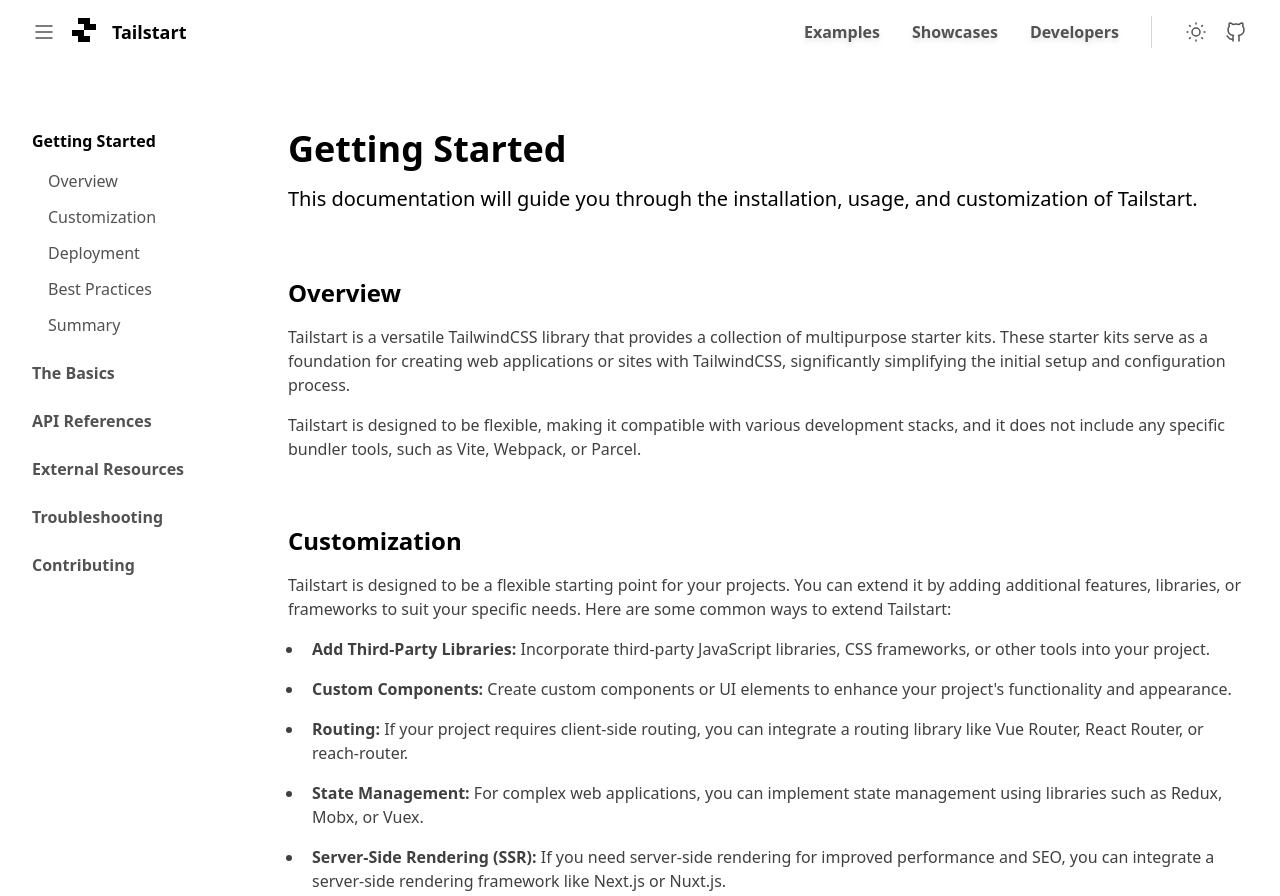
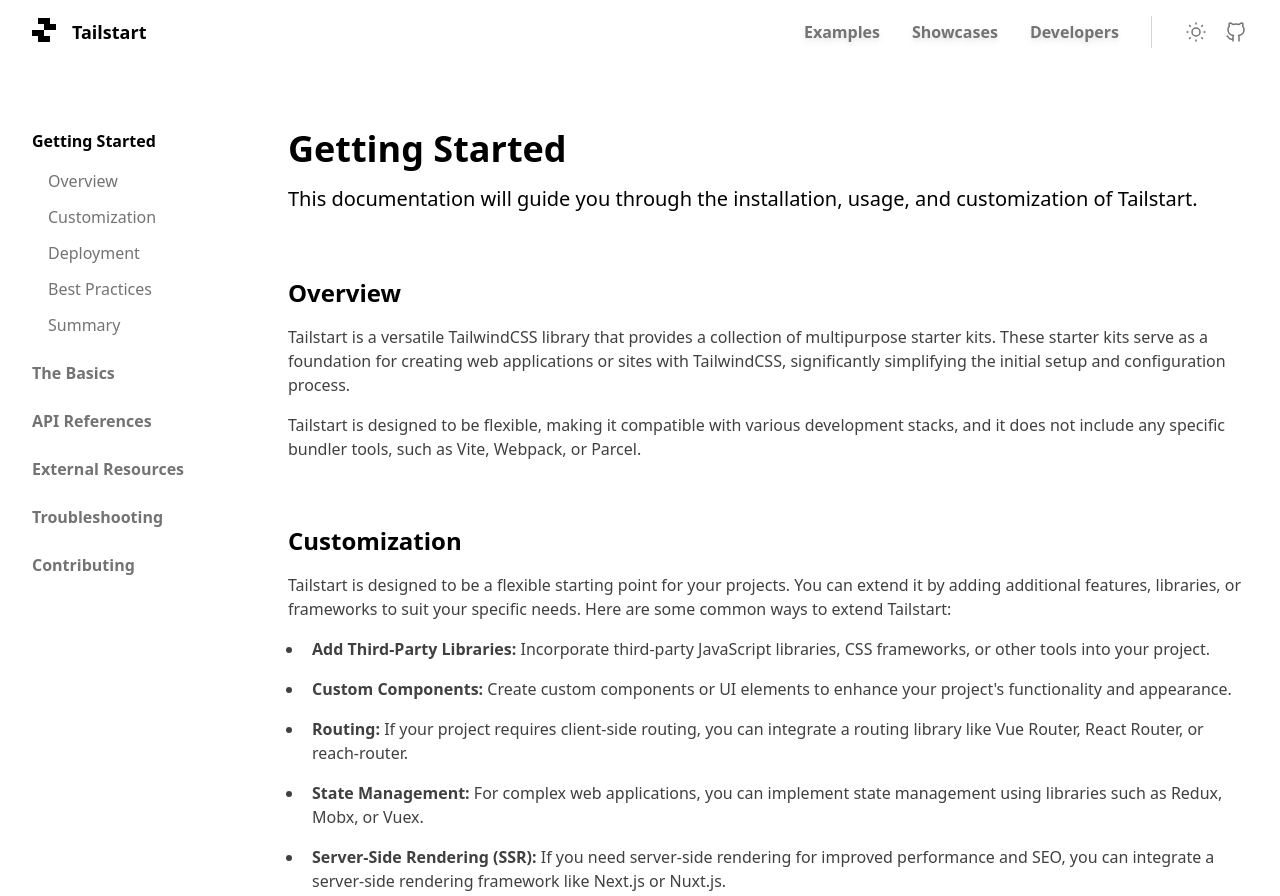
Before and after one commit to mkfizi/tailstart-documentation-lite-alpinejs, a website: page index.html in a window 1280 px wide. Shown: the top 896 px of the page. Drawn offline with nearby package versions, Linux system fonts and the light colour scheme.

Commit message:
Change link colours to `neutral-500` for light mode

```diff
--- a/index.html
+++ b/index.html
@@ -132,11 +132,11 @@
                 <div class="flex items-center gap-4">
 
                     <!-- Sidebar menu open button -->
-                    <button id="sidebar-menu-open" type="button" class="group" aria-controls="sidebar-menu" aria-expanded="false" aria-label="Open sidebar menu"
+                    <button id="sidebar-menu-open" type="button" class="group lg:hidden" aria-controls="sidebar-menu" aria-expanded="false" aria-label="Open sidebar menu"
                         :aria-expanded="isSidebarMenuOpen ? true : false"
                         @click="isSidebarMenuOpen = true"
                     >
-                        <svg xmlns="http://www.w3.org/2000/svg" class="w-6 h-6 stroke-neutral-600 dark:stroke-neutral-400 group-hover:stroke-black dark:group-hover:stroke-white" width="24" height="24" viewBox="0 0 24 24" stroke-width="1.5" stroke="currentColor" stroke-linecap="round" stroke-linejoin="round">
+                        <svg xmlns="http://www.w3.org/2000/svg" class="w-6 h-6 stroke-neutral-500 dark:stroke-neutral-400 group-hover:stroke-black dark:group-hover:stroke-white" width="24" height="24" viewBox="0 0 24 24" stroke-width="1.5" stroke="currentColor" stroke-linecap="round" stroke-linejoin="round">
                             <path stroke="none" d="M0 0h24v24H0z" fill="none"/>
                             <path d="M4 6l16 0" />
                             <path d="M4 12l16 0" />
@@ -188,7 +188,7 @@
                                 :aria-expanded="isNavbarMenuOpen ? true : false"
                                 @click="isNavbarMenuOpen = false"
                             >
-                                <svg xmlns="http://www.w3.org/2000/svg" class="w-6 h-6 stroke-neutral-600 dark:stroke-neutral-400 group-hover:stroke-black dark:group-hover:stroke-white" width="24" height="24" viewBox="0 0 24 24" stroke-width="1.5" stroke="currentColor" fill="none" stroke-linecap="round" stroke-linejoin="round">
+                                <svg xmlns="http://www.w3.org/2000/svg" class="w-6 h-6 stroke-neutral-500 dark:stroke-neutral-400 group-hover:stroke-black dark:group-hover:stroke-white" width="24" height="24" viewBox="0 0 24 24" stroke-width="1.5" stroke="currentColor" fill="none" stroke-linecap="round" stroke-linejoin="round">
                                     <path stroke="none" d="M0 0h24v24H0z" fill="none"/>
                                     <path d="M18 6l-12 12" />
                                     <path d="M6 6l12 12" />
@@ -198,13 +198,13 @@
                             <!-- Navbar menu link -->
                             <ul class="space-y-4 lg:space-y-0 lg:flex lg:gap-8">
                                 <li>
-                                    <a href="#" class="block font-semibold text-neutral-600 dark:text-neutral-400 hover:text-black dark:hover:text-white">Examples</a>
+                                    <a href="#" class="block font-semibold text-neutral-500 dark:text-neutral-400 hover:text-black dark:hover:text-white">Examples</a>
                                 </li>
                                 <li>
-                                    <a href="#" class="block font-semibold text-neutral-600 dark:text-neutral-400 hover:text-black dark:hover:text-white">Showcases</a>
+                                    <a href="#" class="block font-semibold text-neutral-500 dark:text-neutral-400 hover:text-black dark:hover:text-white">Showcases</a>
                                 </li>
                                 <li>
-                                    <a href="#" class="block font-semibold text-neutral-600 dark:text-neutral-400 hover:text-black dark:hover:text-white">Developers</a>
+                                    <a href="#" class="block font-semibold text-neutral-500 dark:text-neutral-400 hover:text-black dark:hover:text-white">Developers</a>
                                 </li>
                             </ul>
 
@@ -228,7 +228,7 @@
                                 document.documentElement.classList.toggle('dark', isDarkMode);
                             "
                         >
-                            <svg xmlns="http://www.w3.org/2000/svg" class="w-6 h-6 dark:hidden stroke-neutral-600 group-hover:stroke-black" width="24" height="24" viewBox="0 0 24 24" stroke-width="1.5" stroke="currentColor" fill="none" stroke-linecap="round" stroke-linejoin="round">
+                            <svg xmlns="http://www.w3.org/2000/svg" class="w-6 h-6 dark:hidden stroke-neutral-500 group-hover:stroke-black" width="24" height="24" viewBox="0 0 24 24" stroke-width="1.5" stroke="currentColor" fill="none" stroke-linecap="round" stroke-linejoin="round">
                                 <path stroke="none" d="M0 0h24v24H0z" fill="none"/>
                                 <path d="M12 12m-4 0a4 4 0 1 0 8 0a4 4 0 1 0 -8 0" />
                                 <path d="M3 12h1m8 -9v1m8 8h1m-9 8v1m-6.4 -15.4l.7 .7m12.1 -.7l-.7 .7m0 11.4l.7 .7m-12.1 -.7l-.7 .7" />
@@ -240,7 +240,7 @@
                         </button>
 
                         <a href="https://github.com/mkfizi/tailstart-documentation-lite-alpinejs" target="_blank" class="group" aria-label="Go to Github repository">
-                            <svg xmlns="http://www.w3.org/2000/svg" class="w-6 h-6 stroke-neutral-600 dark:stroke-neutral-400 group-hover:stroke-black dark:group-hover:stroke-white" width="24" height="24" viewBox="0 0 24 24" stroke-width="1.5" stroke="currentColor" fill="none" stroke-linecap="round" stroke-linejoin="round">
+                            <svg xmlns="http://www.w3.org/2000/svg" class="w-6 h-6 stroke-neutral-500 dark:stroke-neutral-400 group-hover:stroke-black dark:group-hover:stroke-white" width="24" height="24" viewBox="0 0 24 24" stroke-width="1.5" stroke="currentColor" fill="none" stroke-linecap="round" stroke-linejoin="round">
                                 <path stroke="none" d="M0 0h24v24H0z" fill="none"/>
                                 <path d="M9 19c-4.3 1.4 -4.3 -2.5 -6 -3m12 5v-3.5c0 -1 .1 -1.4 -.5 -2c2.8 -.3 5.5 -1.4 5.5 -6a4.6 4.6 0 0 0 -1.3 -3.2a4.2 4.2 0 0 0 -.1 -3.2s-1.1 -.3 -3.5 1.3a12.3 12.3 0 0 0 -6.2 0c-2.4 -1.6 -3.5 -1.3 -3.5 -1.3a4.2 4.2 0 0 0 -.1 3.2a4.6 4.6 0 0 0 -1.3 3.2c0 4.6 2.7 5.7 5.5 6c-.6 .6 -.6 1.2 -.5 2v3.5" />
                             </svg>
@@ -251,7 +251,7 @@
                             :aria-expanded="isNavbarMenuOpen ? true : false"
                             @click="isNavbarMenuOpen = true"
                         >
-                            <svg xmlns="http://www.w3.org/2000/svg" class="w-6 h-6 stroke-neutral-600 dark:stroke-neutral-400 group-hover:stroke-black dark:group-hover:stroke-white" width="24" height="24" viewBox="0 0 24 24" stroke-width="1.5" stroke="currentColor" fill="none" stroke-linecap="round" stroke-linejoin="round">
+                            <svg xmlns="http://www.w3.org/2000/svg" class="w-6 h-6 stroke-neutral-500 dark:stroke-neutral-400 group-hover:stroke-black dark:group-hover:stroke-white" width="24" height="24" viewBox="0 0 24 24" stroke-width="1.5" stroke="currentColor" fill="none" stroke-linecap="round" stroke-linejoin="round">
                                 <path stroke="none" d="M0 0h24v24H0z" fill="none"/>
                                 <path d="M12 12m-1 0a1 1 0 1 0 2 0a1 1 0 1 0 -2 0" />
                                 <path d="M12 19m-1 0a1 1 0 1 0 2 0a1 1 0 1 0 -2 0" />
@@ -344,7 +344,7 @@
                     :aria-expanded="isSidebarMenuOpen ? true : false"
                     @click="isSidebarMenuOpen = false"
                 >
-                    <svg xmlns="http://www.w3.org/2000/svg" class="w-6 h-6 stroke-neutral-600 dark:stroke-neutral-400 group-hover:stroke-black dark:group-hover:stroke-white" width="24" height="24" viewBox="0 0 24 24" stroke-width="1.5" stroke="currentColor" fill="none" stroke-linecap="round" stroke-linejoin="round">
+                    <svg xmlns="http://www.w3.org/2000/svg" class="w-6 h-6 stroke-neutral-500 dark:stroke-neutral-400 group-hover:stroke-black dark:group-hover:stroke-white" width="24" height="24" viewBox="0 0 24 24" stroke-width="1.5" stroke="currentColor" fill="none" stroke-linecap="round" stroke-linejoin="round">
                         <path stroke="none" d="M0 0h24v24H0z" fill="none"/>
                         <path d="M18 6l-12 12" />
                         <path d="M6 6l12 12" />
@@ -357,46 +357,46 @@
                         <a href="#" class="block text-base font-bold text-black dark:text-white">Getting Started</a>
                         <ul class="ml-4 space-y-3 marker:text-neutral-700 dark:marker:text-neutral-300">
                             <li>
-                                <a href="#overview" class="block text-base text-neutral-600 dark:text-neutral-400 hover:text-black hover:dark:text-white"
-                                    :class="isSectionActive[`${$el.getAttribute('href').substring(1)}`] ? 'text-black dark:text-white font-semibold' : 'text-neutral-600 dark:text-neutral-400'"
+                                <a href="#overview" class="block text-base text-neutral-500 dark:text-neutral-400 hover:text-black hover:dark:text-white"
+                                    :class="isSectionActive[`${$el.getAttribute('href').substring(1)}`] ? 'text-black dark:text-white font-semibold' : 'text-neutral-500 dark:text-neutral-400'"
                                 >Overview</a>
                             </li>
                             <li>
-                                <a href="#customization" class="block text-base text-neutral-600 dark:text-neutral-400 hover:text-black hover:dark:text-white"
-                                    :class="isSectionActive[`${$el.getAttribute('href').substring(1)}`] ? 'text-black dark:text-white font-semibold' : 'text-neutral-600 dark:text-neutral-400'"
+                                <a href="#customization" class="block text-base text-neutral-500 dark:text-neutral-400 hover:text-black hover:dark:text-white"
+                                    :class="isSectionActive[`${$el.getAttribute('href').substring(1)}`] ? 'text-black dark:text-white font-semibold' : 'text-neutral-500 dark:text-neutral-400'"
                                 >Customization</a>
                             </li>
                             <li>
-                                <a href="#deployment" class="block text-base text-neutral-600 dark:text-neutral-400 hover:text-black hover:dark:text-white"
-                                    :class="isSectionActive[`${$el.getAttribute('href').substring(1)}`] ? 'text-black dark:text-white font-semibold' : 'text-neutral-600 dark:text-neutral-400'"
+                                <a href="#deployment" class="block text-base text-neutral-500 dark:text-neutral-400 hover:text-black hover:dark:text-white"
+                                    :class="isSectionActive[`${$el.getAttribute('href').substring(1)}`] ? 'text-black dark:text-white font-semibold' : 'text-neutral-500 dark:text-neutral-400'"
                                 >Deployment</a>
                             </li>
                             <li>
-                                <a href="#best-practices" class="block text-base text-neutral-600 dark:text-neutral-400 hover:text-black hover:dark:text-white"
-                                    :class="isSectionActive[`${$el.getAttribute('href').substring(1)}`] ? 'text-black dark:text-white font-semibold' : 'text-neutral-600 dark:text-neutral-400'"
+                                <a href="#best-practices" class="block text-base text-neutral-500 dark:text-neutral-400 hover:text-black hover:dark:text-white"
+                                    :class="isSectionActive[`${$el.getAttribute('href').substring(1)}`] ? 'text-black dark:text-white font-semibold' : 'text-neutral-500 dark:text-neutral-400'"
                                 >Best Practices</a>
                             </li>
                             <li>
-                                <a href="#summary" class="block text-base text-neutral-600 dark:text-neutral-400 hover:text-black hover:dark:text-white"
-                                    :class="isSectionActive[`${$el.getAttribute('href').substring(1)}`] ? 'text-black dark:text-white font-semibold' : 'text-neutral-600 dark:text-neutral-400'"
+                                <a href="#summary" class="block text-base text-neutral-500 dark:text-neutral-400 hover:text-black hover:dark:text-white"
+                                    :class="isSectionActive[`${$el.getAttribute('href').substring(1)}`] ? 'text-black dark:text-white font-semibold' : 'text-neutral-500 dark:text-neutral-400'"
                                 >Summary</a>
                             </li>
                         </ul>
                     </li>
                     <li>
-                        <a href="#" class="block text-base font-semibold text-neutral-600 dark:text-neutral-400 hover:text-black dark:hover:text-white">The Basics</a>
+                        <a href="#" class="block text-base font-semibold text-neutral-500 dark:text-neutral-400 hover:text-black dark:hover:text-white">The Basics</a>
                     </li>
                     <li>
-                        <a href="#" class="block text-base font-semibold text-neutral-600 dark:text-neutral-400 hover:text-black dark:hover:text-white">API References</a>
+                        <a href="#" class="block text-base font-semibold text-neutral-500 dark:text-neutral-400 hover:text-black dark:hover:text-white">API References</a>
                     </li>
                     <li>
-                        <a href="#" class="block text-base font-semibold text-neutral-600 dark:text-neutral-400 hover:text-black dark:hover:text-white">External Resources</a>
+                        <a href="#" class="block text-base font-semibold text-neutral-500 dark:text-neutral-400 hover:text-black dark:hover:text-white">External Resources</a>
                     </li>
                     <li>
-                        <a href="#" class="block text-base font-semibold text-neutral-600 dark:text-neutral-400 hover:text-black dark:hover:text-white">Troubleshooting</a>
+                        <a href="#" class="block text-base font-semibold text-neutral-500 dark:text-neutral-400 hover:text-black dark:hover:text-white">Troubleshooting</a>
                     </li>
                     <li>
-                        <a href="#" class="block text-base font-semibold text-neutral-600 dark:text-neutral-400 hover:text-black dark:hover:text-white">Contributing</a>
+                        <a href="#" class="block text-base font-semibold text-neutral-500 dark:text-neutral-400 hover:text-black dark:hover:text-white">Contributing</a>
                     </li>
                 </ul>
 
@@ -500,7 +500,7 @@
     <!-- Footer -->
     <footer class="absolute bottom-0 w-full max-w-screen-xl px-4 pb-px text-center transform -translate-x-1/2 left-1/2 sm:px-8">
         <p class="text-sm text-neutral-700 dark:text-neutral-300"><span id="footer-app-name"></span> v<span id="footer-app-version"></span></p>
-        <span class="text-sm text-neutral-700 dark:text-neutral-300"><span id="footer-year"></span> © Developed by <a href="https://mkfizi.dev" target="_blank" class="inline-block font-semibold text-neutral-600 dark:text-neutral-400 hover:text-black dark:hover:text-white">mkfizi</a></span>
+        <span class="text-sm text-neutral-700 dark:text-neutral-300"><span id="footer-year"></span> © Developed by <a href="https://mkfizi.dev" target="_blank" class="inline-block font-semibold text-neutral-500 dark:text-neutral-400 hover:text-black dark:hover:text-white">mkfizi</a></span>
     </footer>
 </body>
 </html>
```
Also changed, not shown: src/css/app.css.
